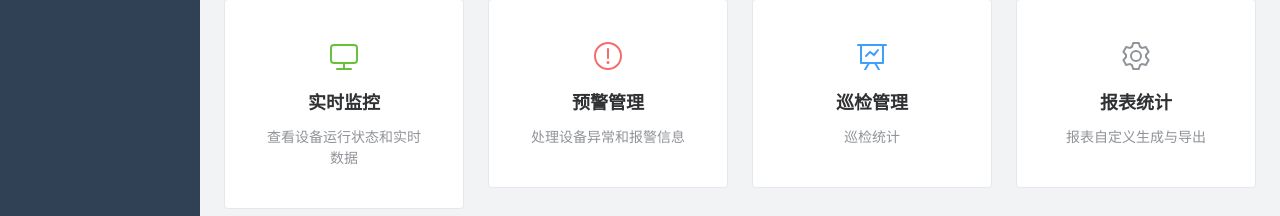
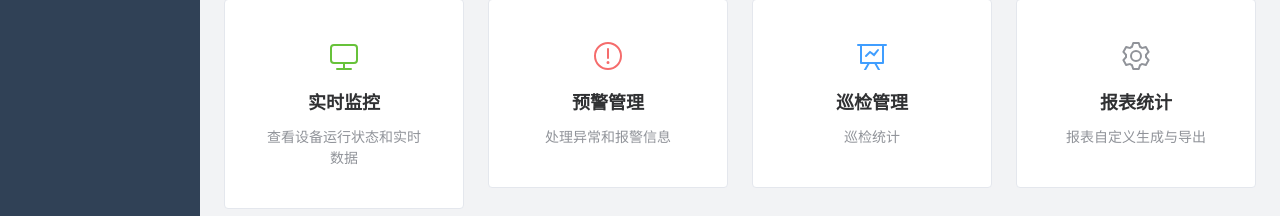
Before and after one commit to zt15864126114/kemira-safety-system, a Vue app: page /#/welcome in a window 1280 px wide. Shown: the part 379-595 px from the top of the page. Built offline with nearby package versions, Linux system fonts and the light colour scheme.

Commit message:
欢迎页修改

```diff
--- a/src/views/welcome/index.vue
+++ b/src/views/welcome/index.vue
@@ -121,9 +121,9 @@ const quickAccess = [
   },
   {
     title: '预警管理',
-    description: '处理设备异常和报警信息',
+    description: '处理异常和报警信息',
     icon: Warning,
-    path: '/alert',
+    path: '/alerts',
     type: 'danger'
   },
   {
```
